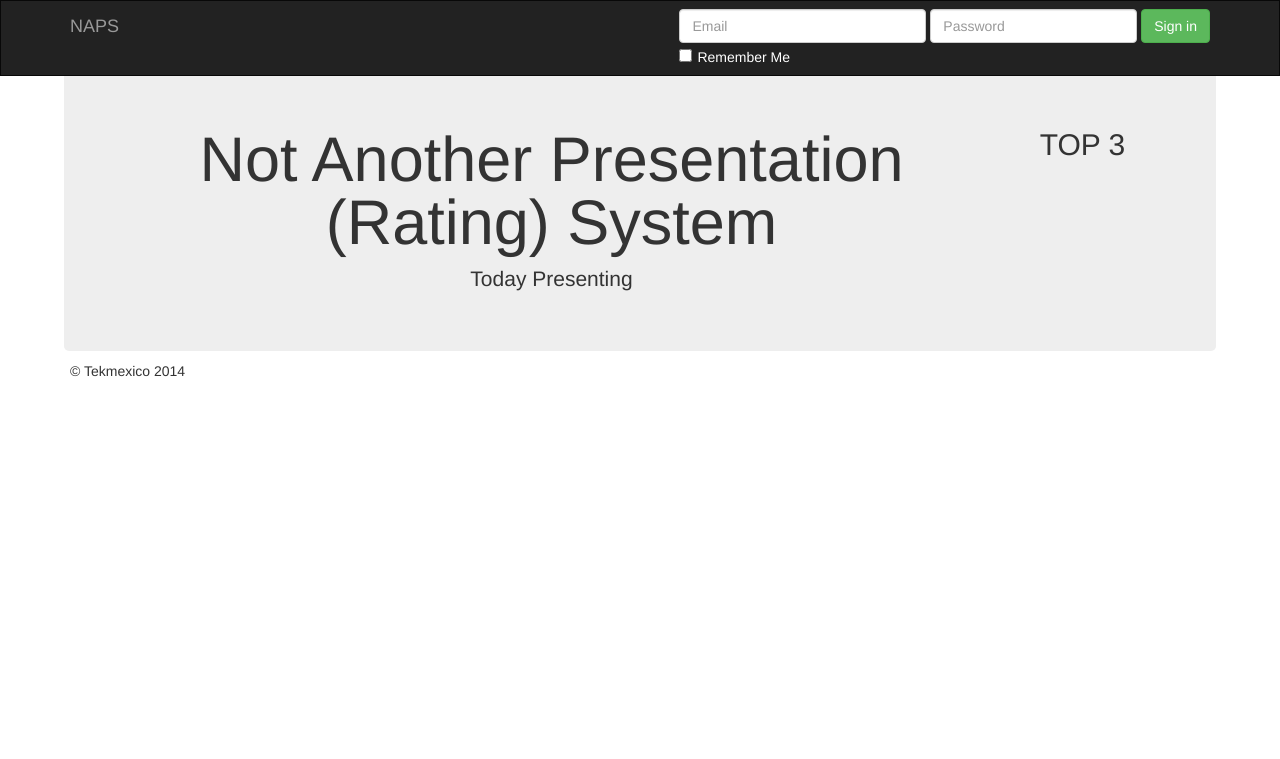
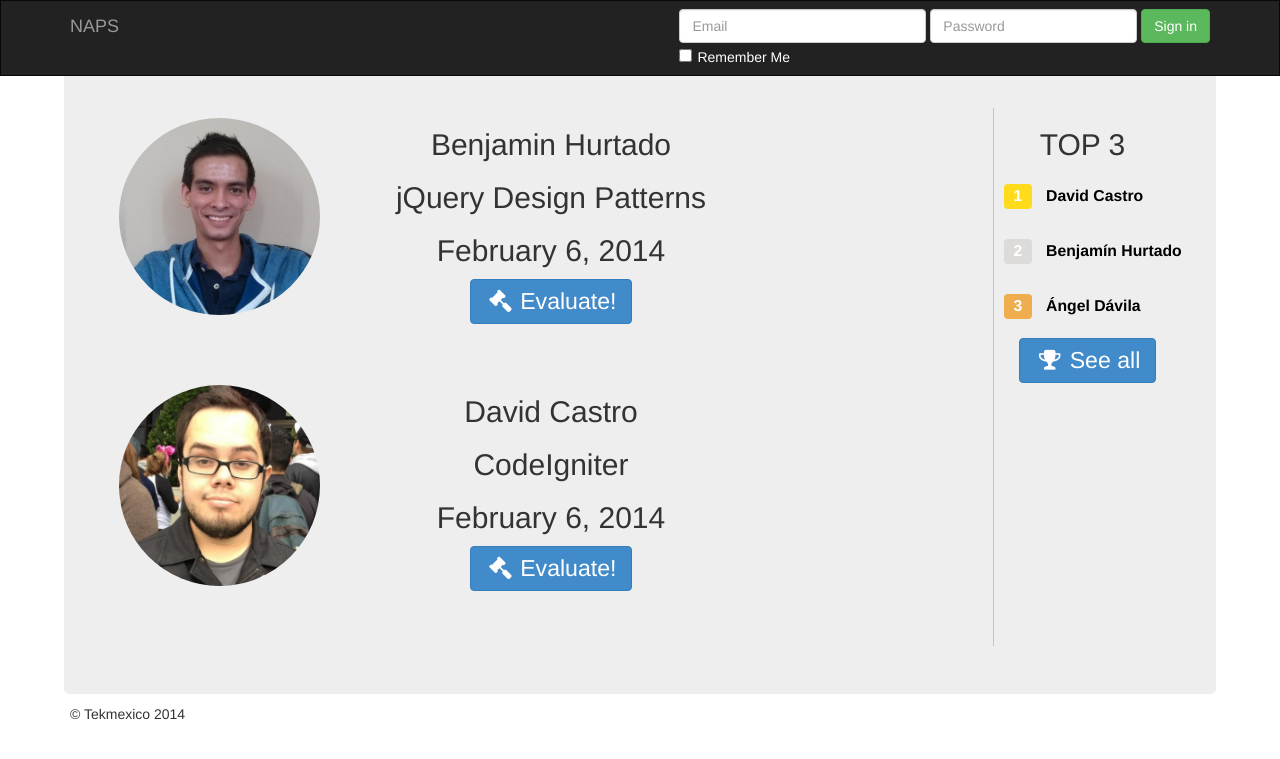
Before and after one commit to davidseik/naps, a CodeIgniter app: page /NAPS/ in a window 1280 px wide. Shown: the top 759 px of the page. Run offline with CodeIgniter, Linux system fonts and the light colour scheme.

Commit message:
V0.4.4
NAPS System
Administration Users
- Fixed an issue on the edit users where I was not using MD5 to store
the passwords on the database and that resulted of administrator not
able to log in
- Started working on the template of the front, already made some
pogress
TODO
- Retrieve user data from database

```diff
--- a/NAPS_SYSTEM/application/models/admin_user/admin_user_model.php
+++ b/NAPS_SYSTEM/application/models/admin_user/admin_user_model.php
@@ -22,7 +22,12 @@ class Admin_user_model extends CI_Model {
 
 	function update_user($params){
 		$user = $this->get_user_data($params['id_admin_user']);
+		if(isset($params['password'])){
+			$params['password'] = md5($params['password']);
+		}
+
 		if($user['mail'] == $params['mail']){
+			//$params['password'] = md5($params['password']);
 			$this->db->where('id_admin_user', $params['id_admin_user']);
 			$this->db->update('admin_user', $params);
 			$result = array("response"=>1);
--- a/NAPS_SYSTEM/application/views/main/main.php
+++ b/NAPS_SYSTEM/application/views/main/main.php
@@ -2,7 +2,7 @@
 	<?php
 		if($auth){
 	?>
-		<div class="maincontainer col-md-12" style="margin-bottom:50px;">
+		<div class="col-md-12" style="margin-bottom:50px; border-bottom:1px solid #c3c3c3; padding-bottom:10px">
 			<button type="button" class="btn btn-lg btn-primary" id="sort_button">Sort</button>
 		</div>
 
@@ -11,10 +11,46 @@
 	?>
 
 
-<div class="maincontainer col-md-10">
-      <h1>Not Another Presentation (Rating) System</h1>
-      <p> Today Presenting</p>
+<div class="maincontainer col-md-10" >
+<!--       <h1>Not Another Presentation (Rating) System</h1>
+      <p> Today Presenting</p> -->
+      <div class="row">
+      		<div class="col-md-3 user_img_cont">
+      			<img src ="http://localhost:8888/NAPS/NAPS_SYSTEM/img/benja.jpg" class="user_img" />
+      		</div>
+      		 <div class="col-md-6 user_data_cont">
+      		 	<h2>Benjamin Hurtado</h2>
+      		 	<h2>jQuery Design Patterns</h2>
+      		 	<h2>February 6, 2014</h2>
+      		 	<button type="button" class="btn btn-md btn-primary"><i class="fa fa-gavel fa-fw"></i>Evaluate!</button>
+      		</div>
       </div>
-      <div class="top3 col-md-2">
-        <h2>TOP 3<h2>
+      <div class="row">
+      		<div class="col-md-3 user_img_cont">
+      			<img src ="http://localhost:8888/NAPS/NAPS_SYSTEM/img/david.jpg" class="user_img" />
+      		</div>
+      		 <div class="col-md-6 user_data_cont">
+      		 	<h2>David Castro</h2>
+      		 	<h2>CodeIgniter</h2>
+      		 	<h2>February 6, 2014</h2>
+      		 	<button type="button" class="btn btn-md btn-primary"><i class="fa fa-gavel fa-fw"></i>Evaluate!</button>
+      		</div>
+      </div>
+
+
  </div>
+ <div class="top3 col-md-2">
+        <h2>TOP 3</h2>
+        <div class="row">
+        	<span class="label" style="margin-right:5px; background-color:#FFDB1B;">1</span><span class="label" style="color:black">David Castro</span>
+ 		</div>
+ 		<div class="row">
+ 			<span class="label" style="margin-right:5px; background-color:#DDDBD9">2</span><span class="label" style="color:black">Benjamín Hurtado</span>
+ 		</div>
+ 		 <div class="row">
+ 			<span class="label label-warning" style="margin-right:5px;">3</span><span class="label" style="color:black">Ángel Dávila</span>
+ 		</div>
+ 		<div class="row" style="margin: 0 auto;">
+ 			<button type="button" class="btn btn-md btn-primary" id="see_all"><i class="fa fa-trophy fa-fw"></i>See all</button>
+ 		</div>
+ </div>
--- a/NAPS_SYSTEM/application/views/template.php
+++ b/NAPS_SYSTEM/application/views/template.php
@@ -12,6 +12,7 @@
 
     <!-- Bootstrap core CSS -->
     <link href="<?= base_url(); ?>css/bootstrap/css/bootstrap.css" rel="stylesheet">
+    <link href="<?= base_url(); ?>css/font-awesome/css/font-awesome.css" rel="stylesheet">
 
     <!-- Custom styles for this template -->
     <!-- <link href="<?= base_url(); ?>css/main/main.css" rel="stylesheet"> -->
--- a/NAPS_SYSTEM/css/main/main.css
+++ b/NAPS_SYSTEM/css/main/main.css
@@ -27,10 +27,74 @@ body {
 	min-width: 200px;
 }
 
+.btn-md{
+	padding:5px 15px;
+	font-size: 1.1em;
+	/*min-width: 50px;*/
+}
+
+.user_img_cont{
+	padding:10px 10px;
+}
+.user_img{
+	max-width:100% !important;
+    height:auto;
+    display:block;
+    margin: 0 auto;
+    border-radius: 50%;
+}
+
+.maincontainer{
+	border-right:1px solid #c3c3c3;
+}
+
+.maincontainer .row{
+	padding-bottom: 50px;
+}
+
+.top3 .row{
+	padding-bottom: 10px;
+	padding-left:10px;
+	float:left;
+}
+
+
+.fa-fw{
+	margin-right: 5px;
+}
+
+@media screen and (max-width: 1081px){
+	.top3 .row{
+		font-size: 0.8em;
+	}
+
+}
+
+
+@media screen and (max-width: 992px){
+	.maincontainer{
+		border-right:none;
+		border-bottom:1px solid #c3c3c3;
+	}
+	.user_img{
+		max-width:60% !important;
+	}
+	.top3 .row{
+		font-size:1em;
+		float:none;
+	}
+
+}
+
+
+
+
 @media screen and (max-width: 768px){
 	.btn-lg {
 		font-size: 2.5em;
 	}
+
+
 }
 
 @media screen and (max-width: 500px){
--- a/NAPS_SYSTEM/js/main/main.js
+++ b/NAPS_SYSTEM/js/main/main.js
@@ -23,6 +23,10 @@ $(document).ready(function(){
 		}
 	});
 
+	$("#see_all").on("click",function(){
+		console.log("See All Score");
+	});
+
 	init();
 
 });
```
Also changed, not shown: NAPS_SYSTEM/img/benja.jpg (added), NAPS_SYSTEM/img/david.jpg (added).
